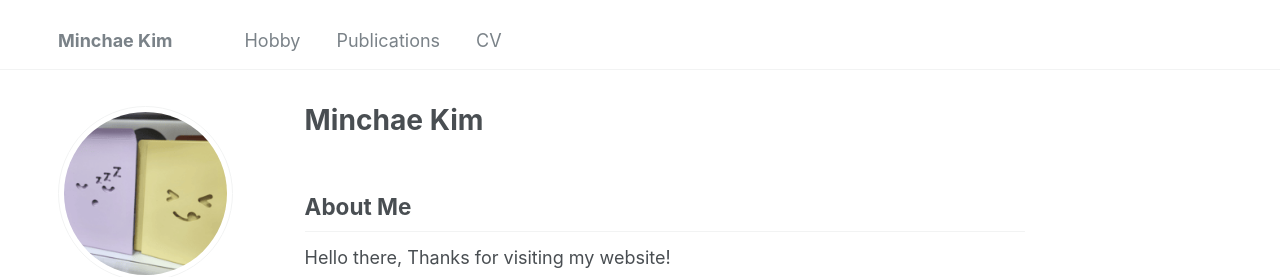
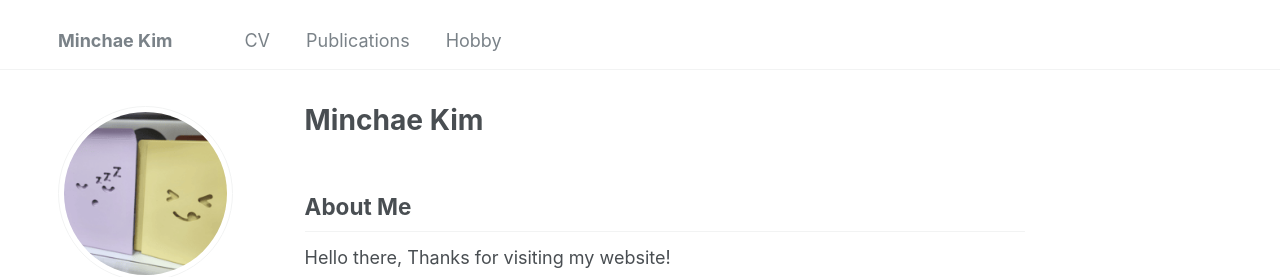
Before and after one commit to lDMDiamondl/lDMDiamondl.github.io, a Jekyll site: the page built from _pages/about.md, in a window 1280 px wide. Shown: the top 277 px of the page. Built offline with Jekyll 4.4.1, drawn with Linux system fonts in a browser that asks for light colours; part of the change alters nothing that is shown.

```diff
--- a/_data/navigation.yml
+++ b/_data/navigation.yml
@@ -1,18 +1,11 @@
 # The following is the order of the links in the header of the website.
-#
-# Changing the order here will adjust the order and you can also add additional
-# links. Removing a link prevents it from showing in the header, but does not
-# prevent it from being included in the site.
 
 main:
-  - title: "Hobby"
-    url: /hobby/
+  - title: "CV"
+    url: https://ldmdiamondl.github.io/Curriculum-Vitae/
 
   - title: "Publications"
     url: /publications/
 
-  - title: "CV"
-    url: https://ldmdiamondl.github.io/Curriculum-Vitae/
-
-  # - title: "Guide"
-  #   url: /markdown/
+  - title: "Hobby"
+    url: /hobby/
```
